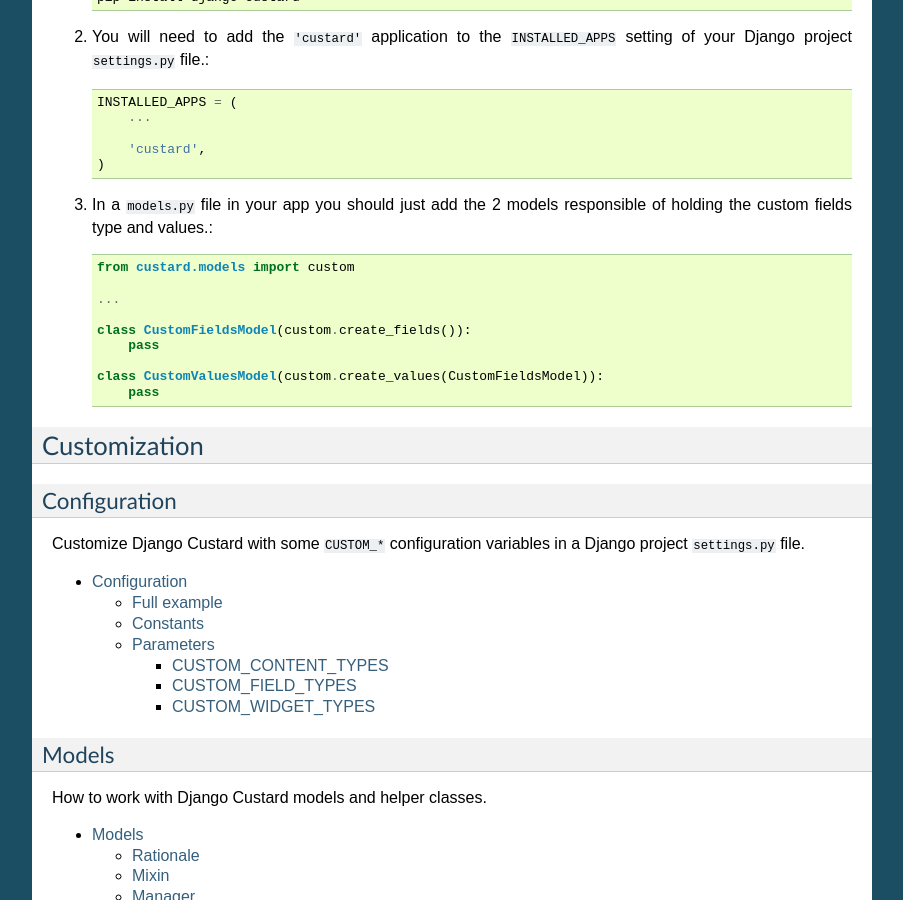
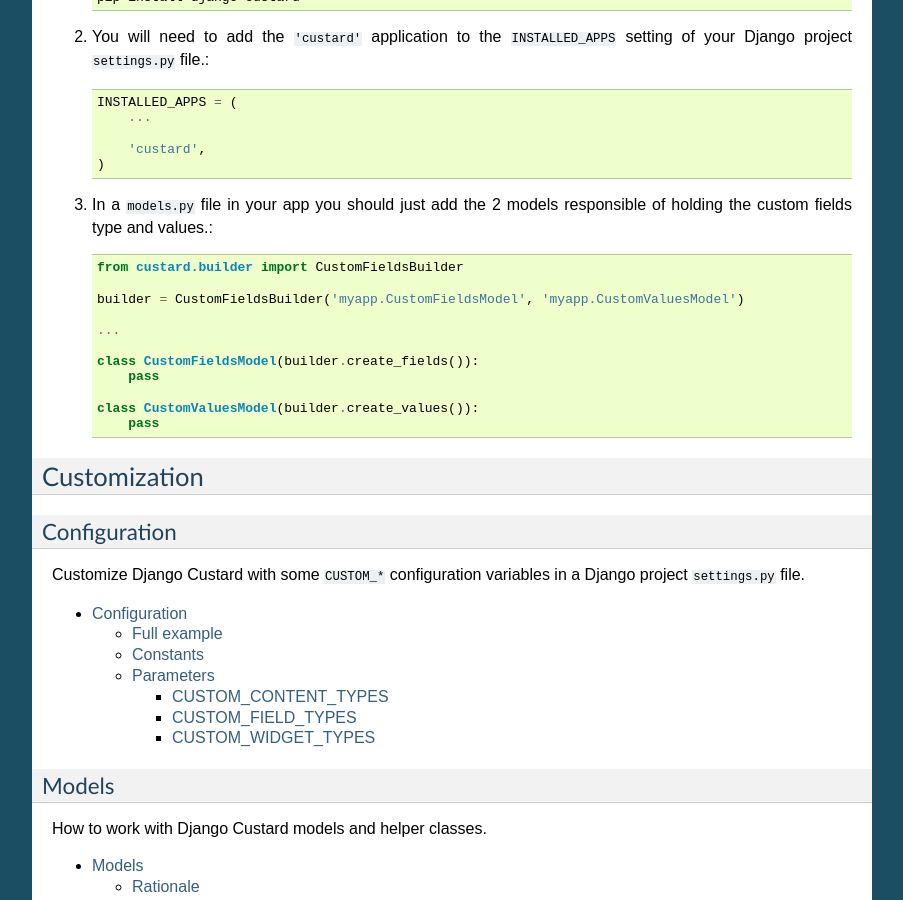
Before and after one commit to kunitoki/django-custard, a Sphinx documentation site: the page built from docs/index.rst, in a window 1280 px wide and 900 px high, scrolled down 675 px. Shown: the whole window, without its empty margins (198-1101 px from the left). Built offline with Sphinx 7.4.7, drawn with Linux system fonts in a browser that asks for light colours.

Commit message:
- fixed quick start in docs

```diff
--- a/docs/index.rst
+++ b/docs/index.rst
@@ -68,14 +68,16 @@
 
 3. In a ``models.py`` file in your app you should just add the 2 models responsible of holding the custom fields type and values.::
 
-    from custard.models import custom
+    from custard.builder import CustomFieldsBuilder
+
+    builder = CustomFieldsBuilder('myapp.CustomFieldsModel', 'myapp.CustomValuesModel')
 
     ...
 
-    class CustomFieldsModel(custom.create_fields()):
+    class CustomFieldsModel(builder.create_fields()):
         pass
 
-    class CustomValuesModel(custom.create_values(CustomFieldsModel)):
+    class CustomValuesModel(builder.create_values()):
         pass
 
 
```
